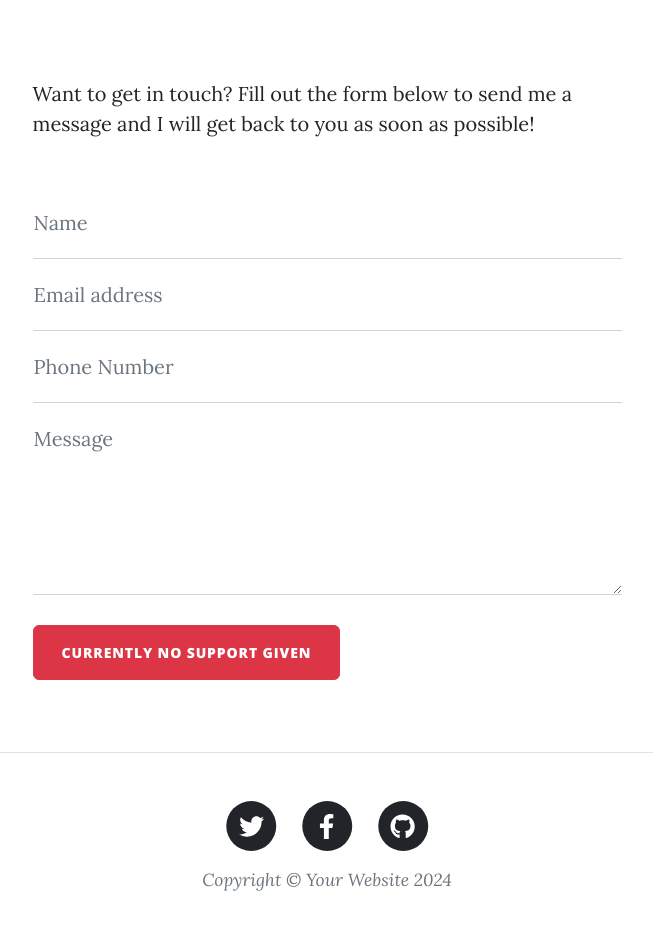
After one commit to kalai-hub/07-Cafe-Wifi, a Flask app: page /contact in a window 1280 px wide. The commit adds this page. Shown: the part 533-1475 px from the top of the page, without its empty margins (313-966 px from the left). Run offline with Flask 3, Linux system fonts and the light colour scheme; some libraries are stand-ins or nearby versions.

Commit message:
Adding login page

```diff
--- a/main.py
+++ b/main.py
@@ -6,13 +6,28 @@ from flask_bootstrap import Bootstrap5
 from flask_wtf import FlaskForm
 from wtforms import StringField, SubmitField, BooleanField
 from wtforms.validators import DataRequired, URL
+from flask_login import UserMixin, login_user, LoginManager, current_user, logout_user
+from forms import RegisterForm, LoginForm
+from flask import Flask, abort, render_template, redirect, url_for, flash
+from sqlalchemy.orm import DeclarativeBase, Mapped, mapped_column
+from werkzeug.security import generate_password_hash, check_password_hash
 import random
+from functools import wraps
+import os
 
 app = Flask(__name__)
 
-app.config['SECRET_KEY'] = '8BYkEfBA6O6donzWlSihBXox7C0sKR6b'
+app.config['SECRET_KEY'] = os.environ.get('FLASK_KEY')
 
 Bootstrap5(app)
+
+login_manager = LoginManager()
+login_manager.init_app(app)
+
+
+@login_manager.user_loader
+def load_user(user_id):
+    return db.session.get(User, user_id)
 
 
 # CREATE DB
@@ -21,7 +36,8 @@ class Base(DeclarativeBase):
 
 
 # Connect to Database
-app.config['SQLALCHEMY_DATABASE_URI'] = 'sqlite:///cafes.db'
+# app.config['SQLALCHEMY_DATABASE_URI'] = 'sqlite:///cafes.db'
+app.config['SQLALCHEMY_DATABASE_URI'] = os.environ.get("DB_URI", "sqlite:///posts.db")
 db = SQLAlchemy(model_class=Base)
 db.init_app(app)
 
@@ -41,6 +57,14 @@ class Cafe(db.Model):
     coffee_price: Mapped[str] = mapped_column(String(250), nullable=True)
 
 
+class User(UserMixin, db.Model):
+    __tablename__ = "users"
+    id: Mapped[int] = mapped_column(Integer, primary_key=True)
+    email: Mapped[str] = mapped_column(String(100), unique=True)
+    password: Mapped[str] = mapped_column(String(100))
+    name: Mapped[str] = mapped_column(String(1000))
+
+
 class MyForm(FlaskForm):
     name = StringField(label="Cafe Name", validators=[DataRequired()])
     location = StringField(label="Location", validators=[DataRequired()])
@@ -53,6 +77,78 @@ class MyForm(FlaskForm):
     sockets = BooleanField(label="Sockets")
     calls = BooleanField(label="Can take calls")
     submit = SubmitField(label="Submit")
+
+
+with app.app_context():
+    db.create_all()
+
+
+# TODO: Use Werkzeug to hash the user's password when creating a new user.
+@app.route('/register', methods=['GET', 'POST'])
+def register():
+    form = RegisterForm()
+    if form.validate_on_submit():
+        email = form.email.data
+        user_exist = db.session.execute(db.select(User).where(User.email == email)).scalar()
+        if user_exist:
+            flash("You have already signed up with that email, please login.")
+            return redirect(url_for('login'))
+        new_user = User(
+            email=form.email.data,
+            password=generate_password_hash(form.password.data, method='pbkdf2:sha256', salt_length=8),
+            name=form.name.data
+        )
+        db.session.add(new_user)
+        db.session.commit()
+        login_user(new_user)
+        return redirect(url_for('home'))
+    return render_template("register.html", form=form)
+
+
+# TODO: Retrieve a user from the database based on their email.
+@app.route('/login', methods=['GET', 'POST'])
+def login():
+    form = LoginForm()
+    if form.validate_on_submit():
+        email = form.email.data
+        user = db.session.execute(db.select(User).where(User.email == email)).scalar()
+        if user is None:
+            flash("The email doesn't exist, please try again")
+            return redirect(url_for('login'))
+        elif check_password_hash(user.password, form.password.data):
+            login_user(user)
+            return redirect(url_for('home'))
+        else:
+            flash("Password incorrect, please try again")
+            return redirect(url_for('login'))
+    return render_template("login.html", form=form)
+
+
+@app.route('/logout')
+def logout():
+    logout_user()
+    return redirect(url_for('home'))
+
+
+# TODO: Use a decorator so only an admin user can create a new post
+def admin_only(fun):
+    @wraps(fun)
+    def decorated_function(*args, **kwargs):
+        if current_user.get_id() != '1':
+            return abort(403)
+        return fun(*args, **kwargs)
+
+    return decorated_function
+
+
+def user_only(fun):
+    @wraps(fun)
+    def decorated_function(*args, **kwargs):
+        if not current_user.get_id():
+            return abort(403)
+        return fun(*args, **kwargs)
+
+    return decorated_function
 
 
 @app.route("/")
@@ -89,12 +185,14 @@ def show_cafe(cafe_id):
     requested_cafe = db.session.get(Cafe, cafe_id)
     return render_template("cafe.html", cafe=requested_cafe)
 
+
 # Add cafe
 @app.route("/new-cafe", methods=['GET', 'POST'])
+@user_only
 def add_new_cafe():
     form = MyForm()
     if form.validate_on_submit():
-        new_post = Cafe(
+        new_cafe = Cafe(
             name=form.name.data,
             location=form.location.data,
             seats=form.seats.data,
@@ -106,13 +204,14 @@ def add_new_cafe():
             has_sockets=form.sockets.data,
             can_take_calls=form.calls.data
         )
-        db.session.add(new_post)
+        db.session.add(new_cafe)
         db.session.commit()
         return redirect(url_for('all_cafe'))
     return render_template('make-cafe.html', form=form)
 
 
 @app.route("/edit-cafe/<int:cafe_id>", methods=['GET', 'POST'])
+@admin_only
 def edit_cafe(cafe_id):
     edit = True
     cafe = db.session.get(Cafe, cafe_id)
@@ -154,38 +253,24 @@ def location():
     return jsonify(cafes=[to_dict(cafe) for cafe in all_cafes])
 
 
-# HTTP POST - Create Record
-
-@app.route("/add", methods=['POST'])
-def add_cafe():
-    name = request.form['name']
-    map_url = request.form['map_url']
-    add_user_cafe = Cafe(
-        name=request.form.get("name"),
-        map_url=request.form.get("map_url"),
-        img_url=request.form.get("img_url"),
-        location=request.form.get("loc"),
-        has_sockets=bool(request.form.get("sockets")),
-        has_toilet=bool(request.form.get("toilet")),
-        has_wifi=bool(request.form.get("wifi")),
-        can_take_calls=bool(request.form.get("calls")),
-        seats=request.form.get("seats"),
-        coffee_price=request.form.get("coffee_price")
-    )
-    print(name)
-    print(map_url)
-    db.session.add(add_user_cafe)
-    db.session.commit()
-    return jsonify(response={"success": "Successfully added new cafe"})
-
 # Delete Cafe
 @app.route("/delete/<int:cafe_id>")
+@admin_only
 def delete_cafe(cafe_id):
     cafe = db.session.get(Cafe, cafe_id)
     db.session.delete(cafe)
     db.session.commit()
     return redirect(url_for('all_cafe'))
 
+@app.route("/about")
+def about():
+    return render_template("about.html")
+
+
+@app.route("/contact")
+def contact():
+    return render_template("contact.html")
+
 
 if __name__ == '__main__':
-    app.run(debug=True)
+    app.run(debug=False)
--- a/requirements.txt
+++ b/requirements.txt
@@ -1,8 +1,9 @@
 Bootstrap_Flask==2.2.0
-Flask_CKEditor==0.4.6
 WTForms==3.0.1
 Flask_WTF==1.2.1
 Werkzeug==3.0.0
 Flask==2.3.2
 flask_sqlalchemy==3.1.1
 SQLAlchemy==2.0.25
+Flask_Login==0.6.3
+gunicorn==21.2.0
--- /dev/null
+++ b/templates/contact.html
@@ -0,0 +1,100 @@
+{% include "header.html" %}
+
+<!-- Page Header-->
+<header
+  class="masthead"
+  style="background-image: url('../static/assets/img/contact-bg.jpg')"
+>
+  <div class="container position-relative px-4 px-lg-5">
+    <div class="row gx-4 gx-lg-5 justify-content-center">
+      <div class="col-md-10 col-lg-8 col-xl-7">
+        <div class="page-heading">
+          {% if msg_sent: %}
+          <h1>Successfully sent your message</h1>
+          {% else: %}
+          <h1>Contact Me</h1>
+          {% endif %}
+          <span class="subheading">Have questions? I have answers.</span>
+        </div>
+      </div>
+    </div>
+  </div>
+</header>
+<!-- Main Content-->
+<main class="mb-4">
+  <div class="container px-4 px-lg-5">
+    <div class="row gx-4 gx-lg-5 justify-content-center">
+      <div class="col-md-10 col-lg-8 col-xl-7">
+        <p>
+          Want to get in touch? Fill out the form below to send me a message and
+          I will get back to you as soon as possible!
+        </p>
+        <div class="my-5">
+          <!-- * * * * * * * * * * * * * * *-->
+          <!-- * * Simplified SB Contact Form for the Tutorial* *-->
+          <form
+            id="contactForm"
+            name="sentMessage"
+            action="{{ url_for('contact') }}"
+            method="post"
+          >
+            <div class="form-floating">
+              <input
+                class="form-control"
+                id="name"
+                name="name"
+                type="text"
+                placeholder="Enter your name..."
+                required
+              />
+              <label for="name">Name</label>
+            </div>
+            <div class="form-floating">
+              <input
+                class="form-control"
+                id="email"
+                name="email"
+                type="email"
+                placeholder="Enter your email..."
+                required
+              />
+              <label for="email">Email address</label>
+            </div>
+            <div class="form-floating">
+              <input
+                class="form-control"
+                id="phone"
+                name="phone"
+                type="tel"
+                placeholder="Enter your phone number..."
+                required
+              />
+              <label for="phone">Phone Number</label>
+            </div>
+            <div class="form-floating">
+              <textarea
+                class="form-control"
+                id="message"
+                name="message"
+                placeholder="Enter your message here..."
+                required
+                style="height: 12rem"
+              ></textarea>
+              <label for="message">Message</label>
+            </div>
+            <br />
+            <button
+              class="btn btn-danger text-uppercase"
+              id="submitButton"
+              type="submit"
+            >
+              Currently no support given
+            </button>
+          </form>
+        </div>
+      </div>
+    </div>
+  </div>
+</main>
+
+{% include "footer.html" %}
--- a/templates/header.html
+++ b/templates/header.html
@@ -66,17 +66,41 @@
                 >Home</a
               >
             </li>
+            {% if not current_user.is_authenticated %}
             <li class="nav-item">
               <a
                 class="nav-link px-lg-3 py-3 py-lg-4"
-                href="{{ url_for('all_cafe') }}"
+                href="{{ url_for('login') }}"
+                >Login</a
+              >
+            </li>
+            <li class="nav-item">
+              <a
+                class="nav-link px-lg-3 py-3 py-lg-4"
+                href="{{ url_for('register') }}"
+                >Register</a
+              >
+            </li>
+            {% else %}
+            <li class="nav-item">
+              <a
+                class="nav-link px-lg-3 py-3 py-lg-4"
+                href="{{ url_for('logout') }}"
+                >Log Out</a
+              >
+            </li>
+            {% endif %}
+            <li class="nav-item">
+              <a
+                class="nav-link px-lg-3 py-3 py-lg-4"
+                href="{{ url_for('about') }}"
                 >About</a
               >
             </li>
             <li class="nav-item">
               <a
                 class="nav-link px-lg-3 py-3 py-lg-4"
-                href="{{ url_for('all_cafe') }}"
+                href="{{ url_for('contact') }}"
                 >Contact</a
               >
             </li>
```
Also changed, not shown: forms.py (added, +17 -0 lines), templates/about.html (added, +40 -0 lines), templates/cafe.html (+7 -1 lines), templates/login.html (added, +40 -0 lines), templates/register.html (added, +39 -0 lines), 1 other file.
